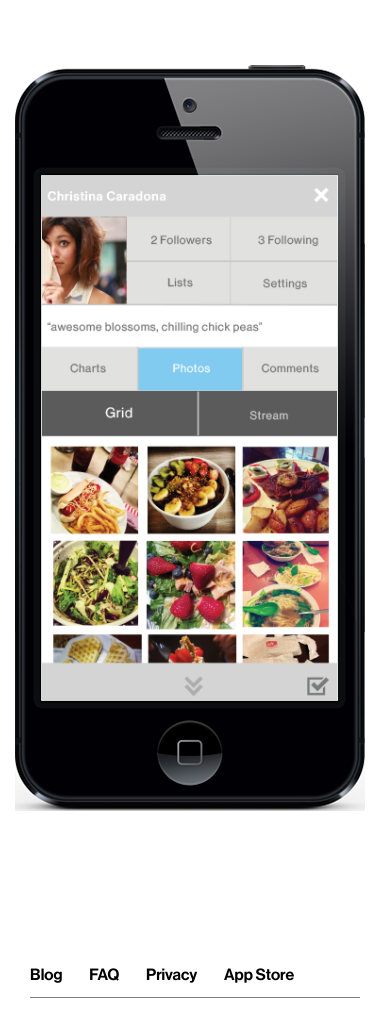
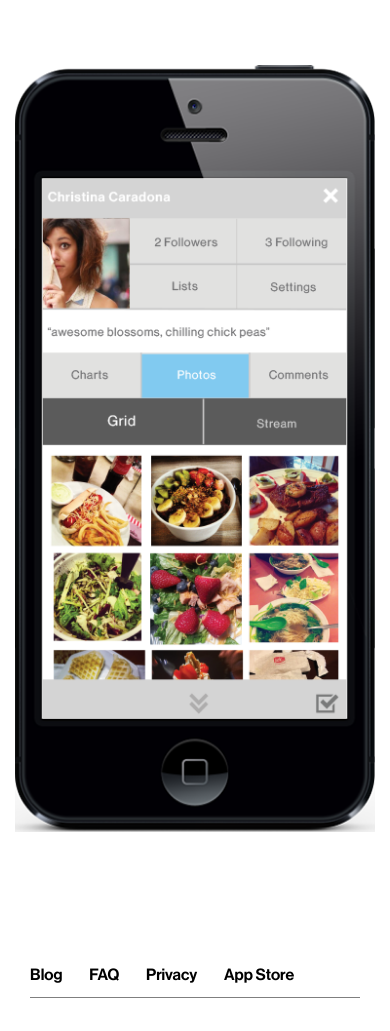
Before and after one commit to ryanmunger/menuflick-lander, a PHP site: page / in a window 390 px wide. Shown: the top 1031 px of the page. Run offline with PHP 8.4, Linux system fonts and the light colour scheme.

Commit message:
Add responsive iphone

```diff
--- a/css/styles.css
+++ b/css/styles.css
@@ -47,7 +47,8 @@ h2 {
   margin-bottom: 40px;
   background: url(../img/iphone.png) no-repeat 0 0;
   height: 799px;
-  width: 350px;
+  width: 100%;
+  background-size: contain;
 }
 
 .logo {
```
